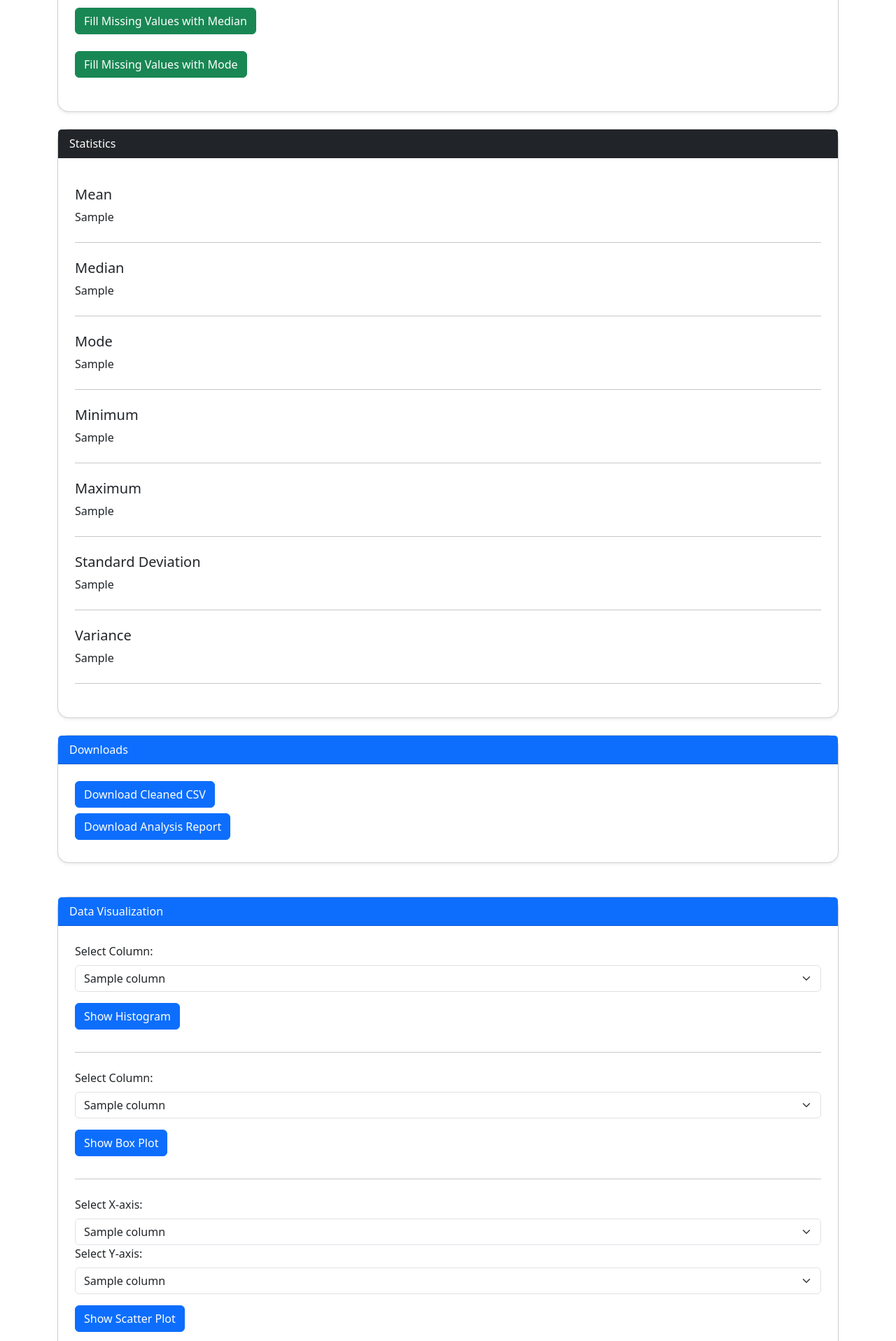
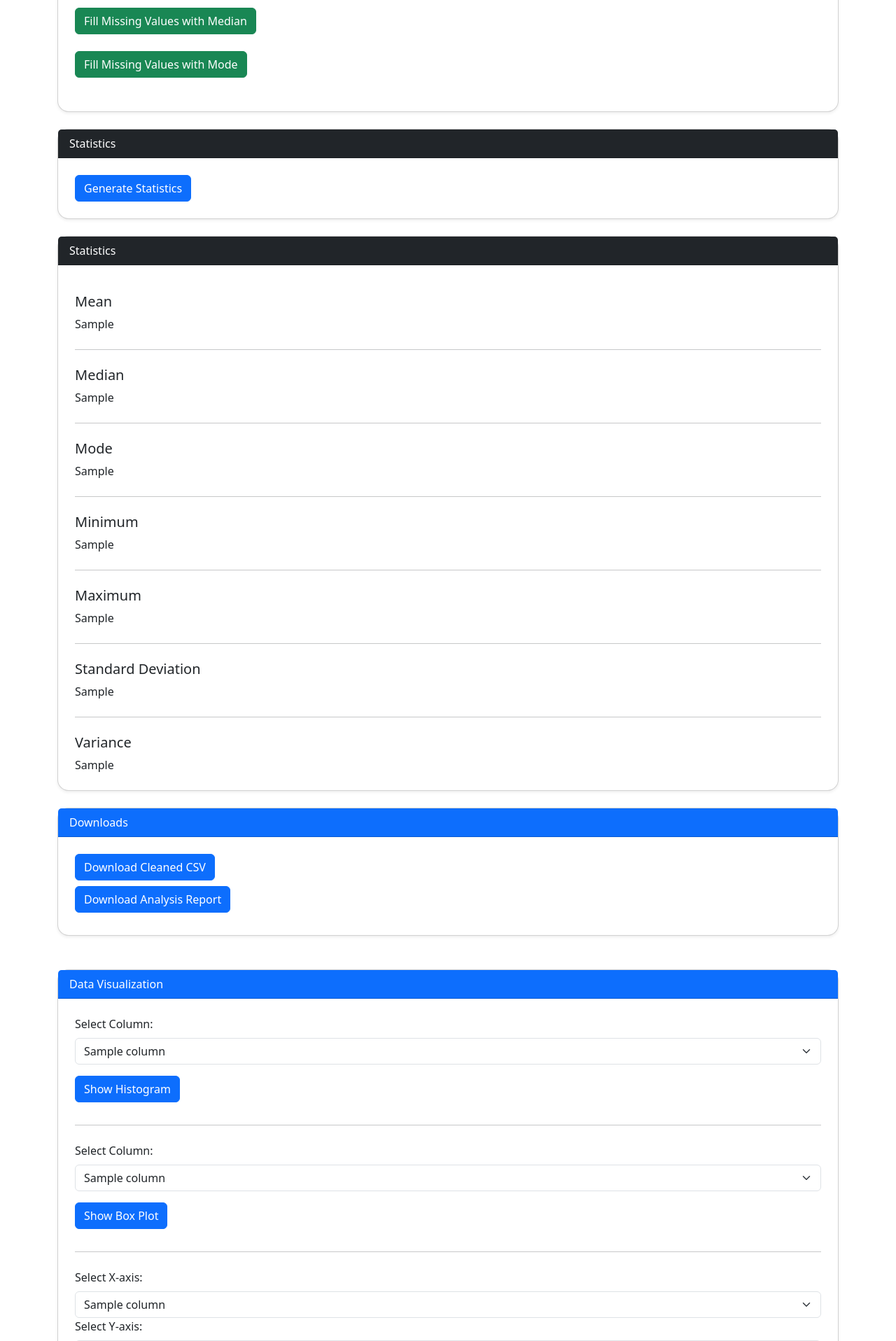
Before and after one commit to Neelu-Verma-26/DataSense-AI, a Flask app: template templates/index.html in a window 1280 px wide. Shown: the part 2977-4893 px from the top of the page at 70% size. Run offline with Flask 3, Linux system fonts and the light colour scheme; the template is opened without the code that fills it: most values are stand-ins (such as "Sample title", 1, 10 or a date in 2020).

Commit message:
Complete data quality analysis and statistics

```diff
--- a/app.py
+++ b/app.py
@@ -374,12 +374,14 @@ def fill_mode():
 @app.route("/show_statistics", methods=["POST"])
 def show_statistics():
     file_path = session.get("file_path")
+
     if file_path is None:
-          return "Please upload a file first"
+        return "Please upload a file first"
 
     df = pd.read_csv(file_path)
 
     numeric_df = df.select_dtypes(include="number")
+
     mean_values = numeric_df.mean()
     median_values = numeric_df.median()
     mode_values = numeric_df.mode()
@@ -388,26 +390,51 @@ def show_statistics():
     std_values = numeric_df.std()
     variance_values = numeric_df.var()
 
-    mean_html = mean_values.to_frame(name="Mean").to_html(classes="table table-bordered")
-    median_html = median_values.to_frame(name="Median").to_html(classes="table table-bordered")
-    mode_html = mode_values.to_html(classes="table table-bordered")
-    min_html = min_values.to_frame(name="Min").to_html(classes="table table-bordered")
-    max_html = max_values.to_frame(name="Max").to_html(classes="table table-bordered")
-    std_html = std_values.to_frame(name="Standard Deviation").to_html(classes="table table-bordered")
-    variance_html = variance_values.to_frame(name="Variance").to_html(classes="table table-bordered")
+    mean_html = mean_values.to_frame(name="Mean").to_html(
+        classes="table table-striped table-hover table-bordered"
+    )
+
+    median_html = median_values.to_frame(name="Median").to_html(
+        classes="table table-striped table-hover table-bordered"
+    )
+
+    mode_html = mode_values.to_html(
+        classes="table table-striped table-hover table-bordered",
+        index=False
+    )
+
+    min_html = min_values.to_frame(name="Minimum").to_html(
+        classes="table table-striped table-hover table-bordered"
+    )
+
+    max_html = max_values.to_frame(name="Maximum").to_html(
+        classes="table table-striped table-hover table-bordered"
+    )
+
+    std_html = std_values.to_frame(name="Standard Deviation").to_html(
+        classes="table table-striped table-hover table-bordered"
+    )
+
+    variance_html = variance_values.to_frame(name="Variance").to_html(
+        classes="table table-striped table-hover table-bordered"
+    )
 
     report = generate_dataset_report(df)
 
-    return render_template("index.html",
-                            report=report,
-                            filename=filename,
-                            mean_html=mean_html,
-                            median_html=median_html,
-                            mode_html=mode_html,
-                            min_html=min_html,
-                            max_html=max_html,
-                            std_html=std_html,
-                            variance_html=variance_html)
+    filename = os.path.basename(file_path)
+
+    return render_template(
+        "index.html",
+        report=report,
+        filename=filename,
+        mean_html=mean_html,
+        median_html=median_html,
+        mode_html=mode_html,
+        min_html=min_html,
+        max_html=max_html,
+        std_html=std_html,
+        variance_html=variance_html
+    )
 
 @app.route("/show_histogram", methods=["POST"])
 def show_histogram():
--- a/templates/index.html
+++ b/templates/index.html
@@ -310,12 +310,29 @@
         </div>
     </div>
 
+    <div class="card mt-4 shadow-sm rounded-4">
+        <div class="card-header bg-dark text-white">
+            Statistics
+        </div>
+
+        <div class="card-body p-4">
+            <form action="/show_statistics" method="post">
+                <button type="submit" class="btn btn-primary">
+                    Generate Statistics
+                </button>
+            </form>
+        </div>
+    </div>
+
+    {% if mean_html %}
 
     <div class="card mt-4 shadow-sm rounded-4">
         <div class="card-header bg-dark text-white">
             Statistics
         </div>
+
         <div class="card-body p-4">
+
             <h5 class="mt-3">Mean</h5>
             {{ mean_html|safe }}
             <hr class="my-4">
@@ -342,9 +359,11 @@
 
             <h5 class="mt-3">Variance</h5>
             {{ variance_html|safe }}
-            <hr class="my-4">
+
         </div>
     </div>
+
+    {% endif %}
 
     <div class="card mt-4 shadow-sm rounded-4">
         <div class="card-header bg-primary text-white">
```
